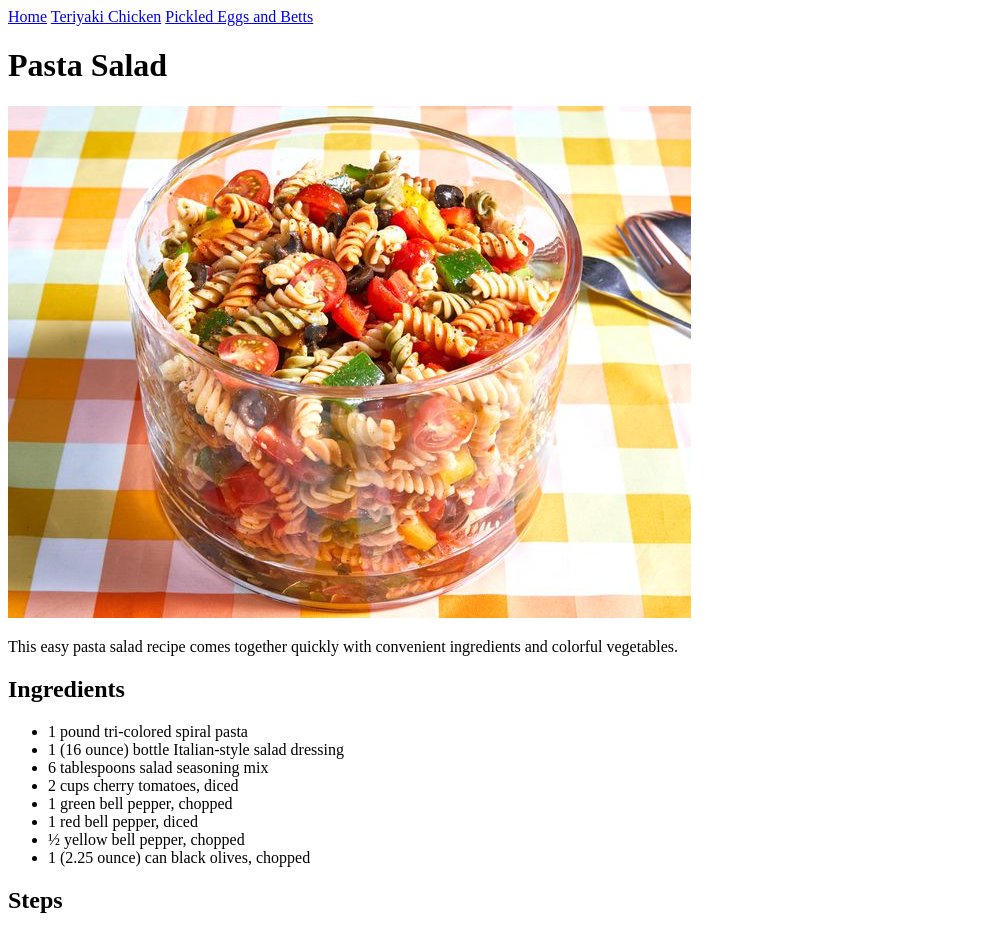
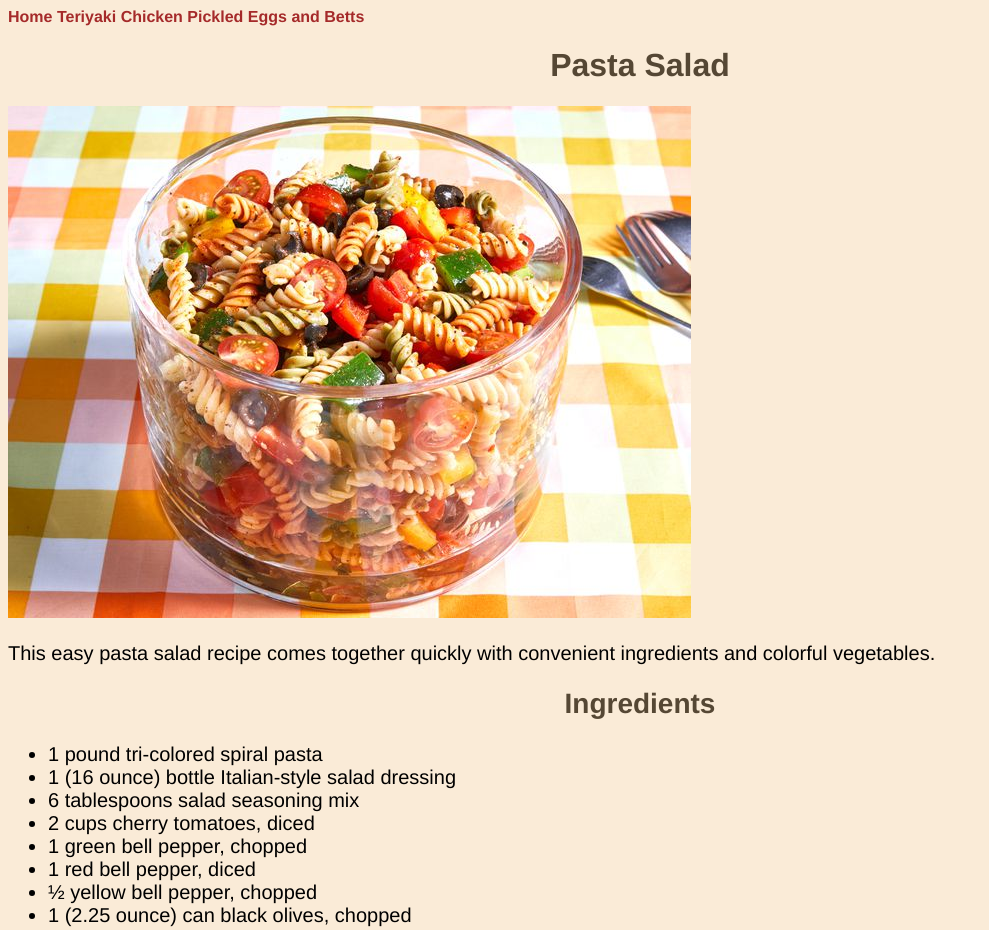
Before and after one commit to mathmas/odin-recipes, a plain HTML site: page recipes/pasta_salad.html in a window 1280 px wide. Shown: the top 930 px of the page, without its empty margins (0-989 px from the left). Drawn offline with Linux system fonts and the light colour scheme.

Commit message:
feat: style pages

```diff
--- a/recipes/pasta_salad.html
+++ b/recipes/pasta_salad.html
@@ -1,6 +1,7 @@
 <!DOCTYPE html>
 <html lang="en">
 <head>
+    <link rel="stylesheet" href="../style.css">
     <meta charset="UTF-8">
     <meta name="viewport" content="width=device-width, initial-scale=1.0">
     <title>Pasta Salad</title>
--- /dev/null
+++ b/style.css
@@ -0,0 +1,24 @@
+* {
+    background-color: antiquewhite;
+    font-family: Helvetica, sans-serif;
+}
+
+h1, h2{
+    text-align: center;
+    color: rgb(85, 71, 52);
+    font-weight: bold;
+}
+
+h2 {
+    font-size: 28px;
+}
+
+p, li {
+    font-size: 20px;
+}
+
+a {
+    text-decoration: none;
+    color: brown;
+    font-weight: bolder;
+}
```
Also changed, not shown: index.html (+1 -0 lines), recipes/pickled_eggs_and_beets.html (+1 -0 lines), recipes/teriyaki_chicken.html (+1 -0 lines).
